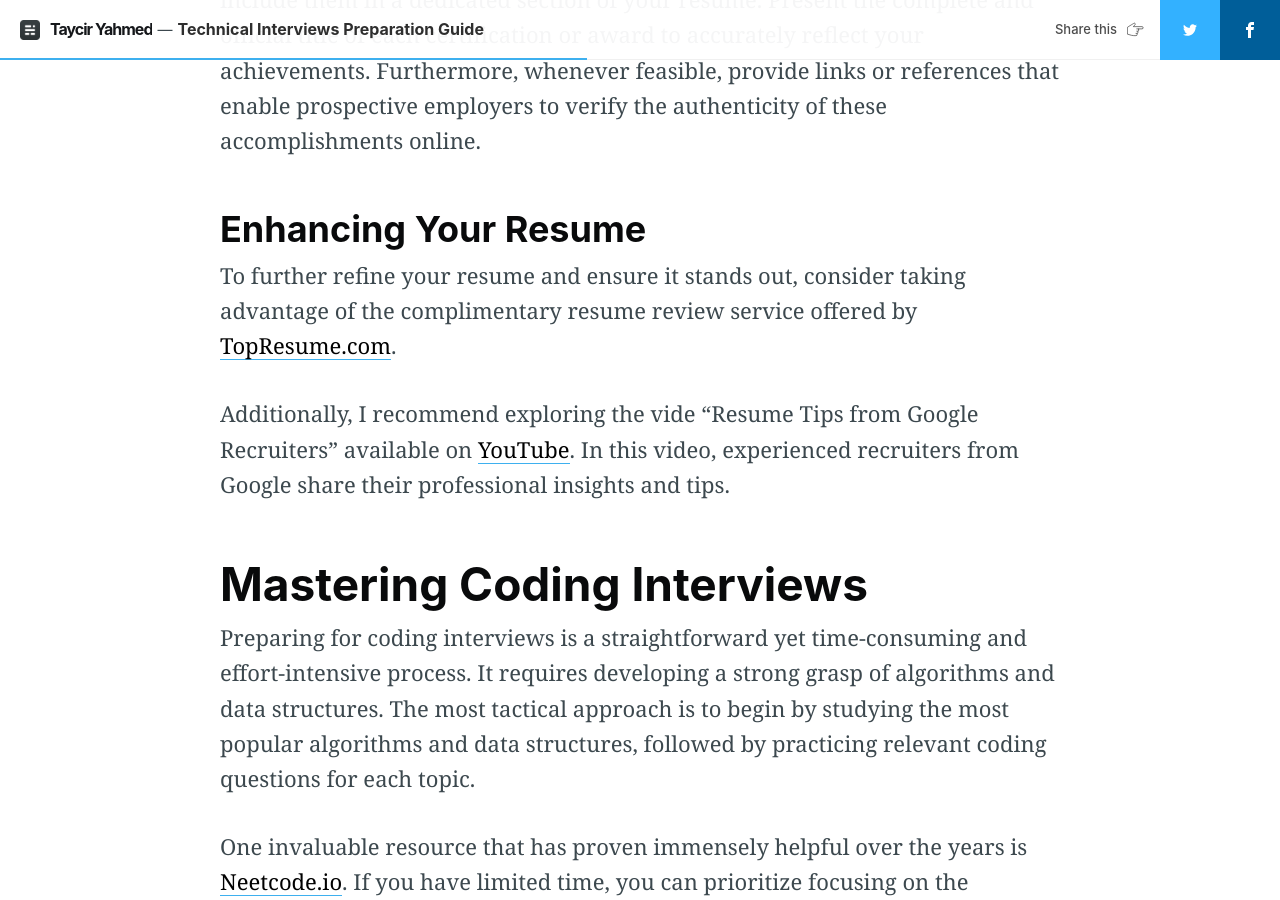
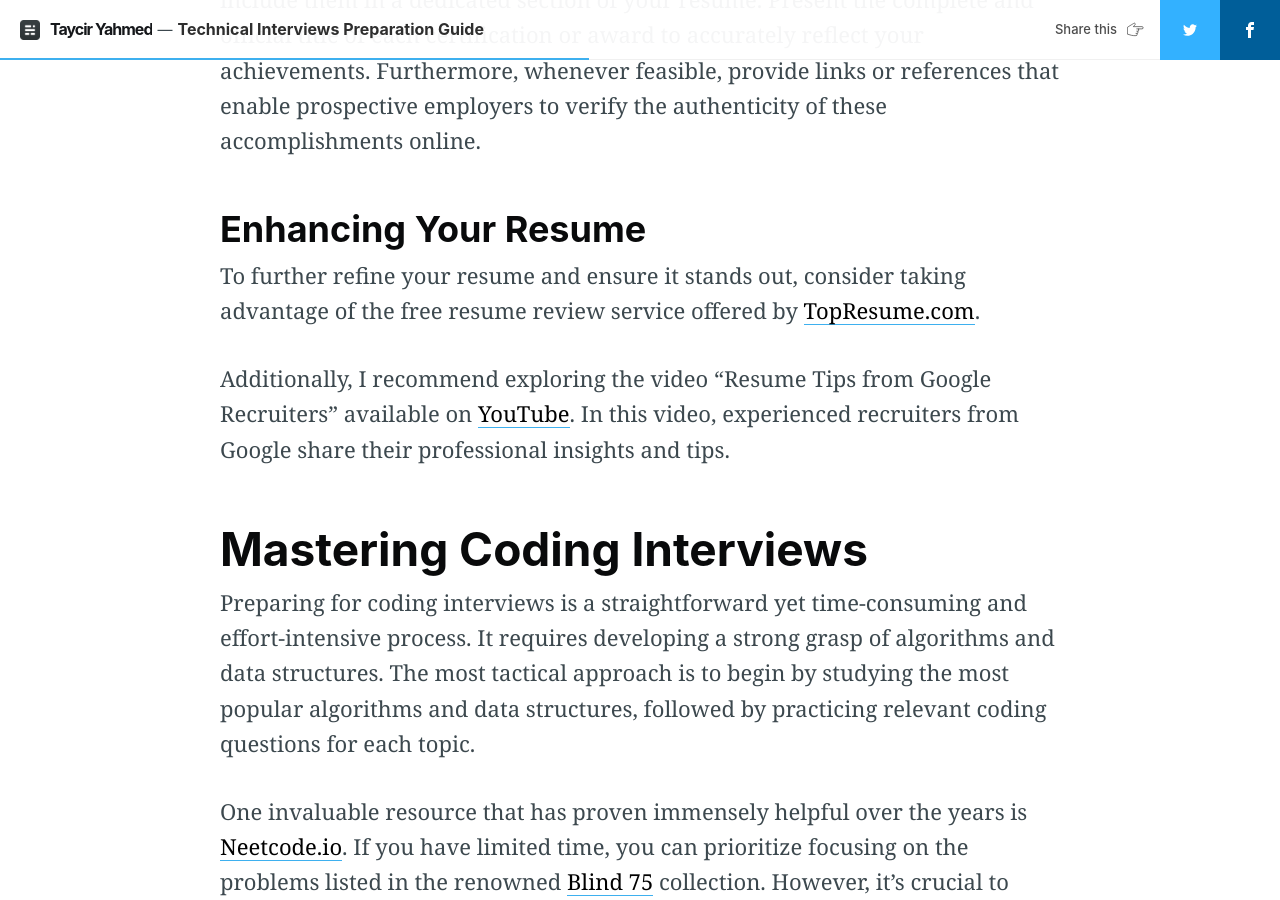
Before and after one commit to tayciryahmed/tayciryahmed.github.io, a Jekyll site: the page built from _posts/2024-05-27-tech-interviews-guide.markdown, in a window 1280 px wide and 900 px high, scrolled down 4820 px. Built offline with Jekyll 4.4.1, drawn with Linux system fonts in a browser that asks for light colours; nearby versions of some CDN libraries; comment, search, counter and statistics services are not loaded.

Commit message:
Update 2024-05-27-tech-interviews-guide.markdown

```diff
--- a/_posts/2024-05-27-tech-interviews-guide.markdown
+++ b/_posts/2024-05-27-tech-interviews-guide.markdown
@@ -55,9 +55,9 @@
 If you have earned any certifications or awards relevant to your field, be sure to include them in a dedicated section of your resume. Present the complete and official title of each certification or award to accurately reflect your achievements. Furthermore, whenever feasible, provide links or references that enable prospective employers to verify the authenticity of these accomplishments online.
 
 ## Enhancing Your Resume
-To further refine your resume and ensure it stands out, consider taking advantage of the complimentary resume review service offered by [TopResume.com](https://www.topresume.com/).
+To further refine your resume and ensure it stands out, consider taking advantage of the free resume review service offered by [TopResume.com](https://www.topresume.com/).
 
-Additionally, I recommend exploring the vide "Resume Tips from Google Recruiters" available on [YouTube](https://www.youtube.com/watch?v=BYUy1yvjHxE). In this video, experienced recruiters from Google share their professional insights and tips.
+Additionally, I recommend exploring the video "Resume Tips from Google Recruiters" available on [YouTube](https://www.youtube.com/watch?v=BYUy1yvjHxE). In this video, experienced recruiters from Google share their professional insights and tips.
 
 # Mastering Coding Interviews
 Preparing for coding interviews is a straightforward yet time-consuming and effort-intensive process. It requires developing a strong grasp of algorithms and data structures. The most tactical approach is to begin by studying the most popular algorithms and data structures, followed by practicing relevant coding questions for each topic.
```
